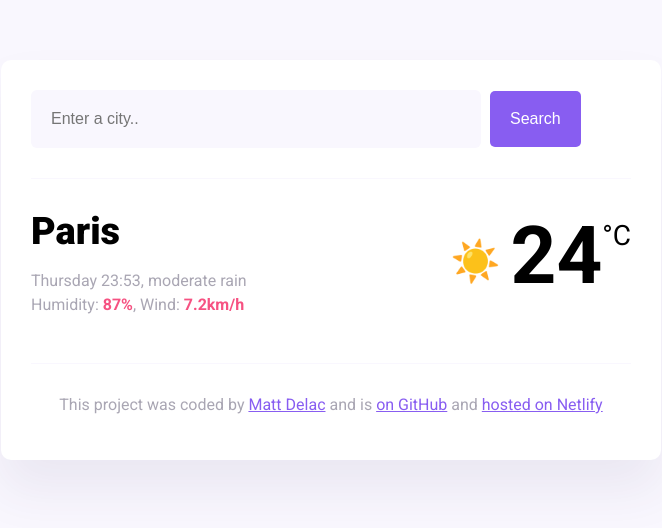
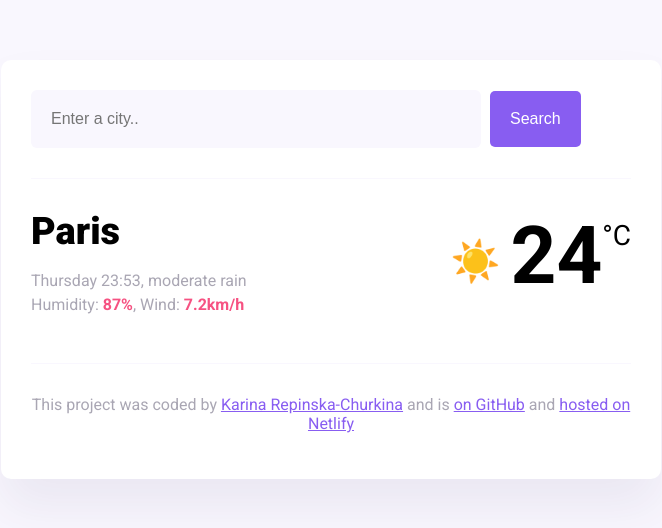
Before and after one commit to KarinaR-Ch/WeatherApp, a website built with Parcel: page index.html in a window 1280 px wide. Shown: the whole page, without its empty margins (309-971 px from the left). Built offline with nearby package versions, Linux system fonts and the light colour scheme.

Commit message:
Update footer credits to include Karina Repinska-Churkina

```diff
--- a/index.html
+++ b/index.html
@@ -47,7 +47,7 @@
       <footer>
         <p>
           This project was coded by
-          <a href="#" target="_blank">Matt Delac</a> and is
+          <a href="#" target="_blank">Karina Repinska-Churkina</a> and is
           <a href="#" target="_blank"> on GitHub</a> and
           <a href="#" target="_blank">hosted on Netlify</a>
         </p>
```
